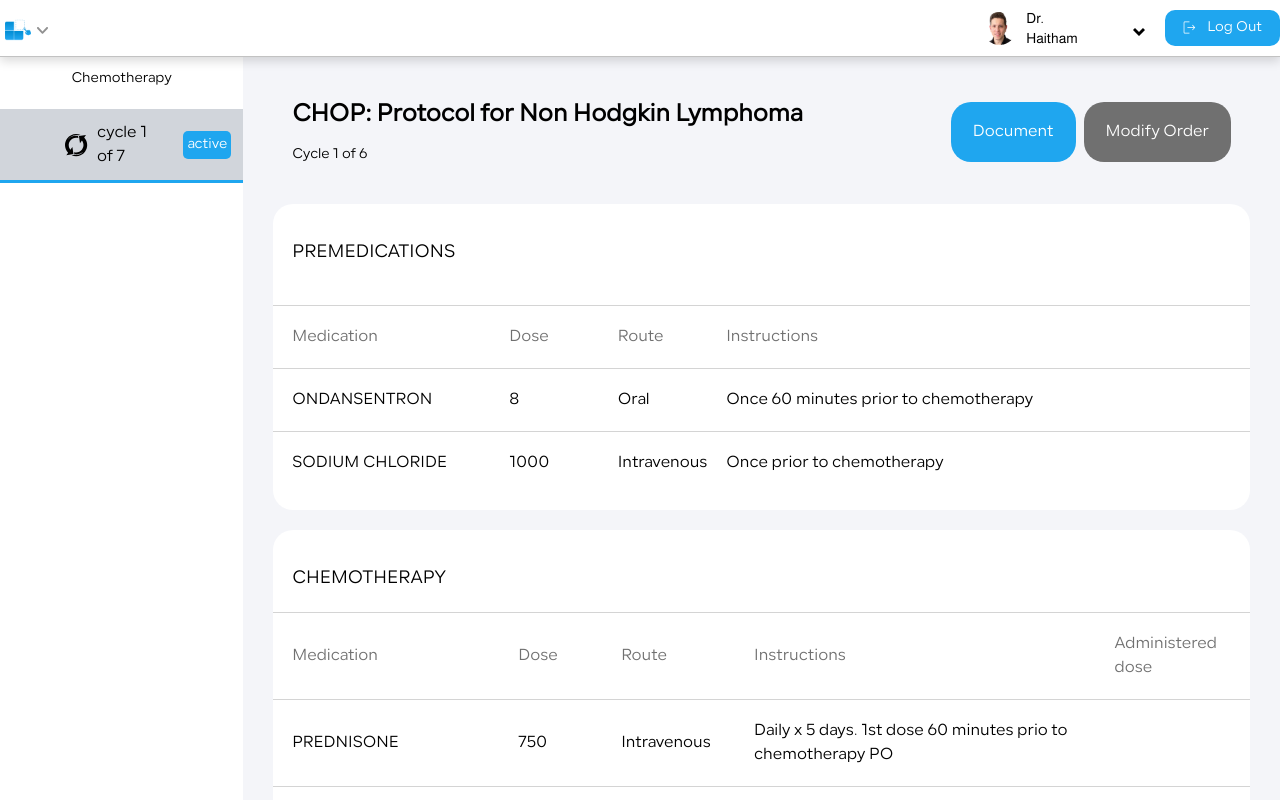
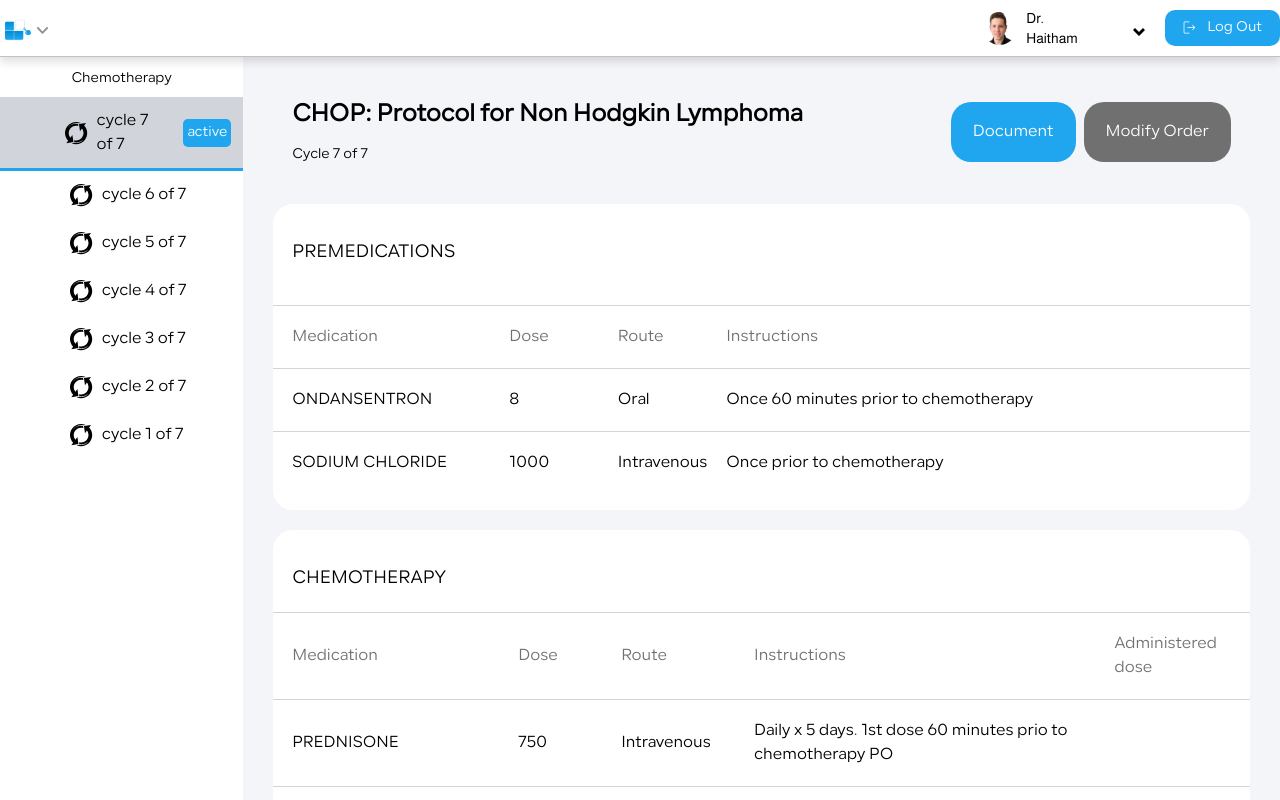
Before and after one commit to m-emadeddin/chemotherapy-management-system, a React (Create React App) app: page /documentchemotherapy in a window 1280 px wide. Shown: the top 800 px of the page. Built offline with nearby package versions, Linux system fonts and the light colour scheme.

Commit message:
Adjust rendering cycle sections based on the number of cycles, and activate document and modify order buttons only when a cycle is active

```diff
--- a/src/pages/Document/index.jsx
+++ b/src/pages/Document/index.jsx
@@ -3,9 +3,26 @@ import { Helmet } from "react-helmet";
 import { TextArea, Text, Input, Heading } from "../../components";
 import DocumentChemotherapyCycle from "../../components/DocumentChemotherapyCycle";
 import Header from "../../components/Header";
-import { Link } from "react-router-dom";
+import { Link, useLocation } from "react-router-dom";
 
 export default function DocumentPage() {
+  const location = useLocation();
+  const cyclesCount = 7;
+  const activeCycle = 7;
+  const { cycle } = location.state || { cycle: activeCycle };
+
+  const cycles = [];
+  for (let i = cyclesCount; i > 0; i--) {
+    cycles.push(
+      <div key={i} className="self-stretch  md:pb-5">
+        <DocumentChemotherapyCycle
+          targetCycle={i}
+          openCycle={cycle}
+          active={i === activeCycle ? true : false}
+        />
+      </div>
+    );
+  }
   return (
     <>
       <Helmet>
@@ -22,21 +39,23 @@ export default function DocumentPage() {
         <Header className="fixed w-full top-0 flex items-center justify-center border-b border-solid border-gray-400 bg-white-A700 py-2 shadow-xs" />
         <div className="pt-[50px] flex w-[100%] items-stretch ">
           {/* treatment overview section */}
-          <div className="flex w-[19%] flex-col items-start gap-5 bg-white-A700 py-[19px]">
-            <Text size="xs" as="p" className="w-[100%] md:ml-0 text-center">
+          <div className="flex w-[19%] flex-col items-start bg-white-A700 py-[19px]">
+            <Text
+              size="xs"
+              as="p"
+              className="w-[100%] md:ml-0 text-center mb-2"
+            >
               Chemotherapy
             </Text>
             {/* treatment cycle section */}
-            <div className="self-stretch :pb-5">
-              <DocumentChemotherapyCycle />
-            </div>
+            {cycles}
           </div>
           <div className="m-[30px] w-[81%] flex flex-1 flex-col gap-[30px] items-start">
             {/* treatment protocol section */}
             <div className="flex flex-col gap-[22px]">
               <Heading as="h1">CHOP: Protocol for Non Hodgkin Lymphoma</Heading>
               <Text size="xs" as="p">
-                Cycle 1 of 6
+                Cycle {cycle} of {cyclesCount}
               </Text>
             </div>
             <Text as="p" className=" !font-medium">
--- a/src/pages/Documentchemotherapy/index.jsx
+++ b/src/pages/Documentchemotherapy/index.jsx
@@ -5,7 +5,7 @@ import DocumentChemotherapyCycle from "../../components/DocumentChemotherapyCycl
 import Header from "../../components/Header";
 import { ReactTable } from "../../components/ReactTable";
 import { createColumnHelper } from "@tanstack/react-table";
-import { Link } from "react-router-dom";
+import { Link, useLocation } from "react-router-dom";
 import style from "pages/Documentchemotherapy/style.css";
 
 const table1Data = [
@@ -57,7 +57,24 @@ const table2Data = [
   },
 ];
 
-export default function DocumentchemotherapyPage() {
+export default function DocumentchemotherapyPage(props) {
+  const location = useLocation();
+  const cyclesCount = 7;
+  const activeCycle = 7;
+  const { cycle } = location.state || { cycle: activeCycle };
+
+  const cycles = [];
+  for (let i = cyclesCount; i > 0; i--) {
+    cycles.push(
+      <div key={i} className="self-stretch  md:pb-5">
+        <DocumentChemotherapyCycle
+          targetCycle={i}
+          openCycle={cycle}
+          active={i === activeCycle ? true : false}
+        />
+      </div>
+    );
+  }
   const table1Columns = React.useMemo(() => {
     const table1ColumnHelper = createColumnHelper();
     return [
@@ -177,14 +194,16 @@ export default function DocumentchemotherapyPage() {
         <Header className="fixed w-full top-0 flex items-center justify-center border-b border-solid border-gray-400 bg-white-A700 py-2 shadow-xs" />
         <div className="pt-[50px] flex w-[100%] items-stretch ">
           {/* introduction section */}
-          <div className="flex w-[19%] flex-col items-start gap-5 bg-white-A700 py-[19px]">
-            <Text size="xs" as="p" className="w-[100%] md:ml-0 text-center">
+          <div className="flex w-[19%] flex-col items-start bg-white-A700 py-[19px]">
+            <Text
+              size="xs"
+              as="p"
+              className="w-[100%] md:ml-0 text-center mb-2"
+            >
               Chemotherapy
             </Text>
             {/* treatment cycle section */}
-            <div className="self-stretch  md:pb-5">
-              <DocumentChemotherapyCycle />
-            </div>
+            {cycles}
           </div>
           <div className="m-[30px] w-[81%] flex flex-1 flex-col gap-[30px]">
             {/* treatment protocol section */}
@@ -195,9 +214,10 @@ export default function DocumentchemotherapyPage() {
                     CHOP: Protocol for Non Hodgkin Lymphoma
                   </Heading>
                   <Text size="xs" as="p">
-                    Cycle 1 of 6
+                    Cycle {cycle} of {cyclesCount}
                   </Text>
                 </div>
+                {cycle === activeCycle ? (
                   <div className="flex justify-between items-center gap-2">
                     <Link
                       className="h-[80%] p-5 flex items-center justify-center rounded-[20px] bg-blue-500 text-white-A700 border-2 border-transparent-0 transition-all duration-300 hover:bg-white-A700  hover:border-black-900 hover:text-black-900"
@@ -212,6 +232,9 @@ export default function DocumentchemotherapyPage() {
                       Modify Order
                     </Link>
                   </div>
+                ) : (
+                  ""
+                )}
               </div>
 
               {/* premedications section */}
```
Lines whose indentation alone changed are shown as unchanged.
